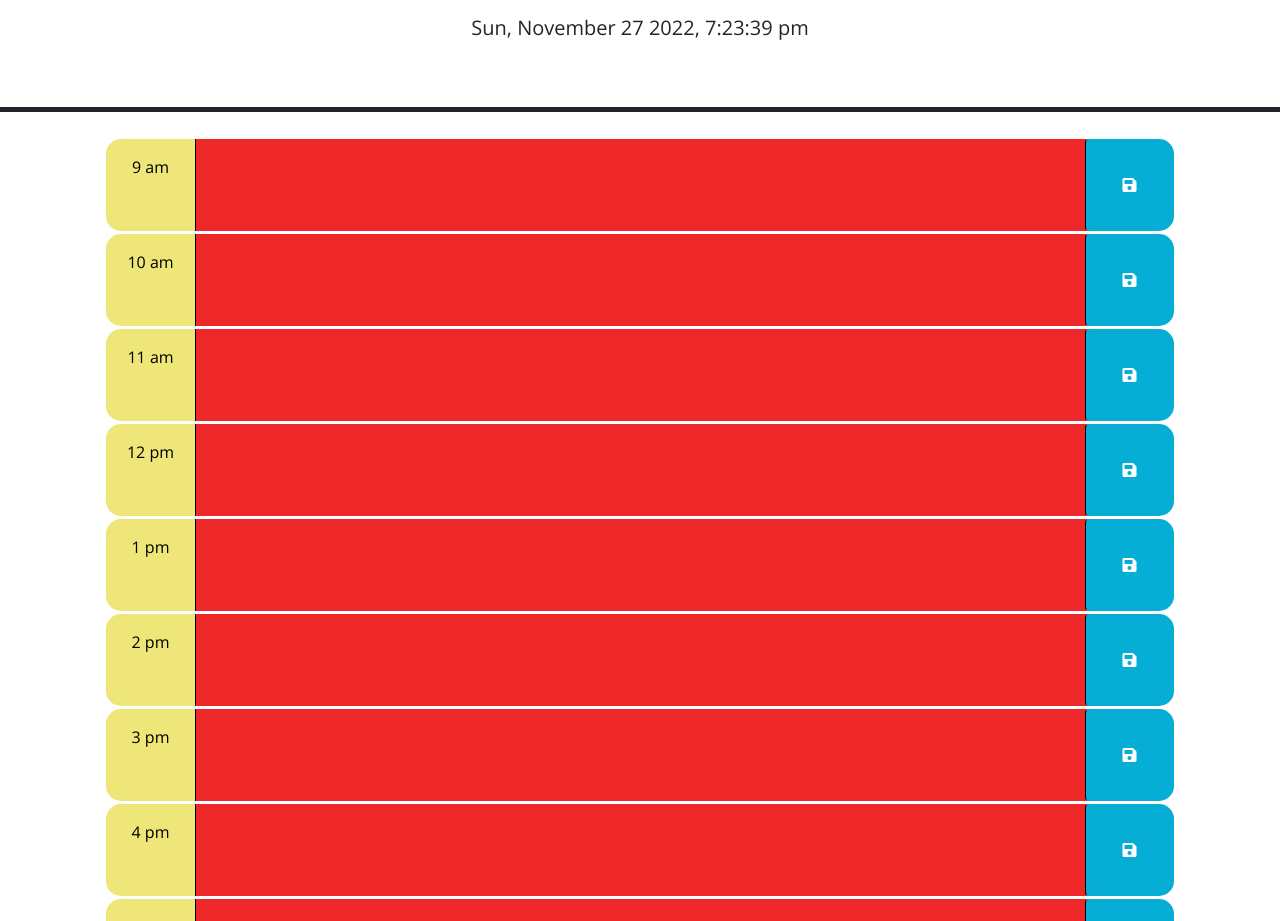
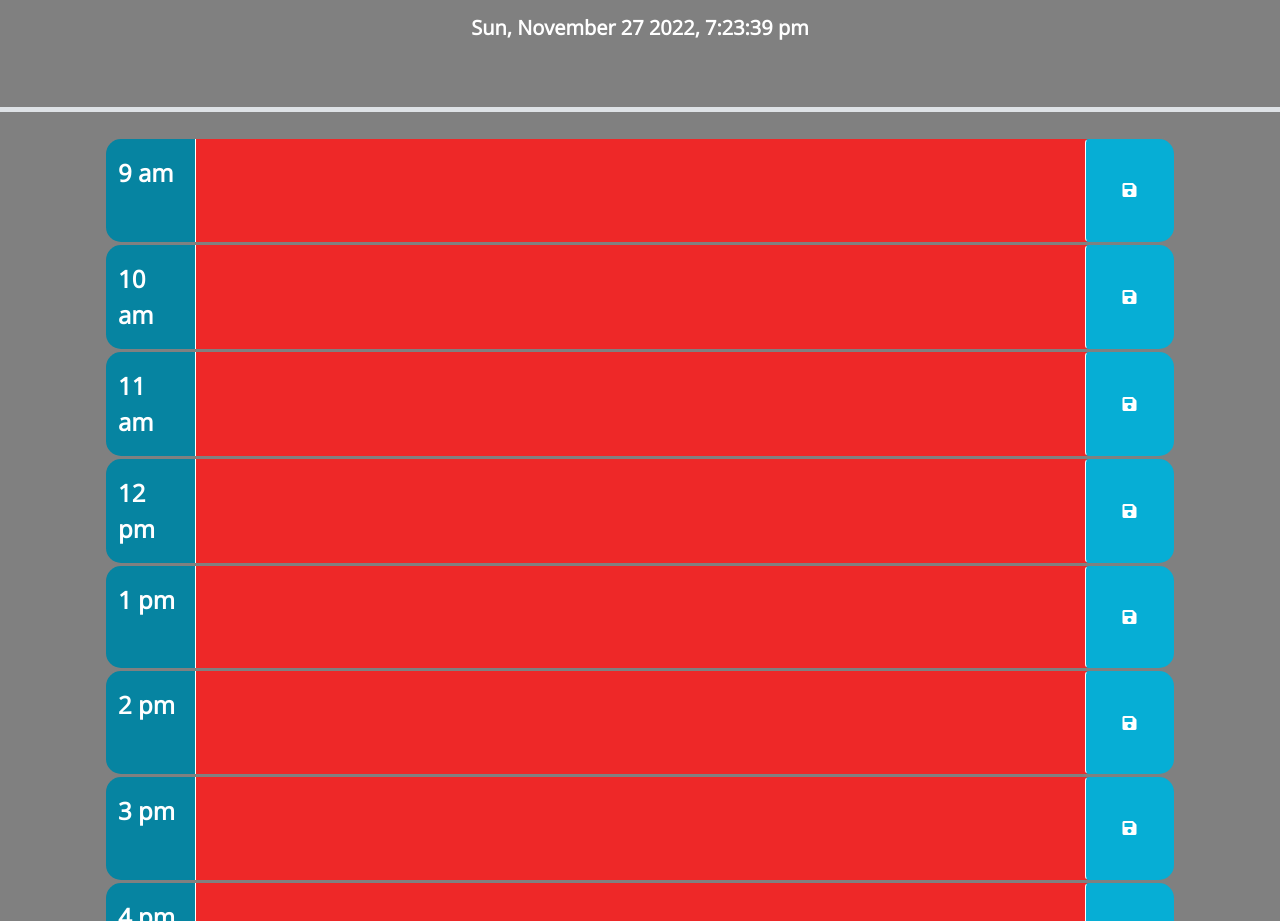
Before and after one commit to zMag33z/Week-5-Work-Day-Scheduler, a plain HTML site: page index.html in a window 1280 px wide. Shown: the part 166-1087 px from the top of the page. Drawn offline with nearby package versions, Linux system fonts and the light colour scheme.

Commit message:
Need to finish README

```diff
--- a/index.html
+++ b/index.html
@@ -23,79 +23,80 @@
   </head>
 
   <body>
-    <header class="p-5 mb-4 border-5 border-bottom border-dark text-center">
-      <h1 class="display-3">Work Day Scheduler</h1>
+    <header class="p-5 mb-4 border-5 border-bottom text-center">
+      <h1 class="display-3 font-weight">Work Day Scheduler</h1>
       <p class="lead">A simple calendar app for scheduling your work day</p>
-      <p id="currentDay" class="lead"></p>
+      <p id="currentDay" class="lead font-weight"></p>
     </header>
+
     <div class="container-lg px-5">
 
-      <div id="09" class="row time-block ">
-        <div class="col-2 col-md-1 hour text-center py-3">9 am</div>
+      <div id="09" class="row ">
+        <div class="col-2 col-md-1 hour py-3">9 am</div>
         <textarea class="col-8 col-md-10 description" rows="3"></textarea>
         <button class="btn saveBtn col-2 col-md-1" aria-label="save">
           <i class="fas fa-save" aria-hidden="true"></i>
         </button>
       </div>
 
-      <div id="10" class="row time-block ">
-        <div class="col-2 col-md-1 hour text-center py-3">10 am</div>
+      <div id="10" class="row ">
+        <div class="col-2 col-md-1 hour py-3">10 am</div>
         <textarea class="col-8 col-md-10 description" rows="3"></textarea>
         <button class="btn saveBtn col-2 col-md-1" aria-label="save">
           <i class="fas fa-save" aria-hidden="true"></i>
         </button>
       </div>
 
-      <div id="11" class="row time-block ">
-        <div class="col-2 col-md-1 hour text-center py-3">11 am</div>
+      <div id="11" class="row ">
+        <div class="col-2 col-md-1 hour py-3">11 am</div>
         <textarea class="col-8 col-md-10 description" rows="3"></textarea>
         <button class="btn saveBtn col-2 col-md-1" aria-label="save">
           <i class="fas fa-save" aria-hidden="true"></i>
         </button>
       </div>
 
-      <div id="12" class="row time-block ">
-        <div class="col-2 col-md-1 hour text-center py-3">12 pm</div>
+      <div id="12" class="row ">
+        <div class="col-2 col-md-1 hour py-3">12 pm</div>
         <textarea class="col-8 col-md-10 description" rows="3"></textarea>
         <button class="btn saveBtn col-2 col-md-1" aria-label="save">
           <i class="fas fa-save" aria-hidden="true"></i>
         </button>
       </div>
 
-      <div id="13" class="row time-block ">
-        <div class="col-2 col-md-1 hour text-center py-3">1 pm</div>
+      <div id="13" class="row ">
+        <div class="col-2 col-md-1 hour py-3">1 pm</div>
         <textarea class="col-8 col-md-10 description" rows="3"></textarea>
         <button class="btn saveBtn col-2 col-md-1" aria-label="save">
           <i class="fas fa-save" aria-hidden="true"></i>
         </button>
       </div>
 
-      <div id="14" class="row time-block ">
-        <div class="col-2 col-md-1 hour text-center py-3">2 pm</div>
+      <div id="14" class="row ">
+        <div class="col-2 col-md-1 hour py-3">2 pm</div>
         <textarea class="col-8 col-md-10 description" rows="3"></textarea>
         <button class="btn saveBtn col-2 col-md-1" aria-label="save">
           <i class="fas fa-save" aria-hidden="true"></i>
         </button>
       </div>
 
-      <div id="15" class="row time-block ">
-        <div class="col-2 col-md-1 hour text-center py-3">3 pm</div>
+      <div id="15" class="row ">
+        <div class="col-2 col-md-1 hour py-3">3 pm</div>
         <textarea class="col-8 col-md-10 description" rows="3"></textarea>
         <button class="btn saveBtn col-2 col-md-1" aria-label="save">
           <i class="fas fa-save" aria-hidden="true"></i>
         </button>
       </div>
 
-      <div id="16" class="row time-block ">
-        <div class="col-2 col-md-1 hour text-center py-3">4 pm</div>
+      <div id="16" class="row ">
+        <div class="col-2 col-md-1 hour py-3">4 pm</div>
         <textarea class="col-8 col-md-10 description" rows="3"></textarea>
         <button class="btn saveBtn col-2 col-md-1" aria-label="save">
           <i class="fas fa-save" aria-hidden="true"></i>
         </button>
       </div>
 
-      <div id="17" class="row time-block ">
-        <div class="col-2 col-md-1 hour text-center py-3">5 pm</div>
+      <div id="17" class="row ">
+        <div class="col-2 col-md-1 hour py-3">5 pm</div>
         <textarea class="col-8 col-md-10 description" rows="3"></textarea>
         <button class="btn saveBtn col-2 col-md-1" aria-label="save">
           <i class="fas fa-save" aria-hidden="true"></i>
--- a/script.js
+++ b/script.js
@@ -1,23 +1,34 @@
 /* Work Day Scheduler.*/
 
+/* Allow document to load first.*/
 $(document).ready(function(){
 
 /* Each button is tied to its own event to be saved to localstorage. */
-
   $('.saveBtn').each(function(){
   $(this).on('click', function(){
-    var eventTime = $(this).parent().attr('id');  // this button's parents attribute id name = ex:  9AM, 10AM, 11AM;  Used as key name.
-    var eventTxt = $(this).prev().val();
+    let eventTime = $(this).parent().attr('id');  // Each button's parent's attribute id name = ex:  '09', '10', '11';  Used as key name.
+    let eventTxt = $(this).prev().val();    //Grab each child's value that is before the button.
     localStorage.setItem(eventTime, eventTxt);
     })
   })
 
-    /* Checks each areas id to the time to change background to/from past present future. */
+/* Pulls saved events from Localstorage.
+   They are respective to their own parent.*/
+  $('.description').each(function(){
+    $(this).val(localStorage.getItem($(this).parent().attr('id')));
+  })
 
-  $('.hour').each(function(){
-    var rowTime = $(this).parent().attr('id');
-    var currentEvent = dayjs().format('HH');
-    if(rowTime > currentEvent){
+/* Displays current Day, Date, Time to the second.
+   Continuously checks current time to add class past/present/future.*/
+  setInterval(function(){
+
+    let reformatDate = dayjs().format('ddd, MMMM D YYYY, h:mm:ss a');
+    $('#currentDay').text(reformatDate); //display current time to the second.
+
+    $('.hour').each(function(){   //checks parents id to the current hour.
+      let rowTime = $(this).parent().attr('id');
+      let currentEvent = dayjs().format('HH');
+      if(rowTime > currentEvent){   //depending on eachother's value from one another change class.
         $(this).parent().removeClass('past').addClass('future');
       }else if(rowTime < currentEvent){
         $(this).parent().removeClass('present').addClass('past');
@@ -25,18 +36,10 @@ $(document).ready(function(){
         $(this).parent().removeClass('future').addClass('present');
       }
     })
+  }, 1000);
 
-    /* Pulls saved events from Localstorage to continually be displayed in text area */
+});
 
-  $('.description').each(function(){
-    $(this).val(localStorage.getItem($(this).parent().attr('id')));
-  })
 
-/* Displays current Day, Date, Time. */
 
-  function currentTime(){
-    var reformatDate = dayjs().format('ddd, MMMM D YYYY, h:mm:ss a');
-    $('#currentDay').text(reformatDate);
-  }
-  setInterval(currentTime, 1000);
-});
+/*  zMaG33z  */
--- a/style.css
+++ b/style.css
@@ -1,53 +1,56 @@
+/*Body's background and all fonts.*/
 body {
+    background-color: grey;
     font-family: 'Open Sans', sans-serif;
-    font-size: 16px;
   }
 
-  textarea {
+
+
+/*Header*/
+  header {
+    color: white;
+  }
+/*'h1'- Title and 'p'- Date.*/
+  .font-weight{
+    font-weight: 700;
+  }
+
+
+
+/*Row for all below.
+  Its class will take on past/present/future class through js.*/
+
+  .row {
+    border-radius: 20px;
+    border-top: 3px solid grey;
+  }
+
+/*Time left tab each row. Ex: 9 am.*/
+  .hour {
+    background-color: #0684a1;
+    border-top-left-radius: 15px;
+    border-bottom-left-radius: 15px;
+    color: white;
+    font-weight: 800;
+    font-size: 150%;
+  }
+
+/*Textareas*/
+  .description {
+    white-space: pre-wrap;
     background: transparent;
     border: none;
     resize: none;
-    color: #000000;
-    border-left: 1px solid black;
+    border-left: 1px solid white;
     padding: 10px;
-  }
-
-  .description {
-    white-space: pre-wrap;
-  }
-
-  .time-block {
-    border-radius: 20px;
-  }
-
-  .row {
-    border-top: 3px solid white;
-  }
-
-  .hour {
-    background-color: #eee678;
-    color: #000000;
-    border-top-left-radius: 15px;
-    border-bottom-left-radius: 15px;
-  }
-
-  .past {
-    background-color: #ee2828;
+    font-weight: 600;
+    font-size: 115%;
     color: white;
   }
 
-  .present {
-    background-color: #4685ce;
-    color: white;
-  }
-
-  .future {
-    background-color: #49aa49;
-    color: white;
-  }
-
+/*Buttons*/
   .saveBtn {
-    border-left: 1px solid black;
+    border-left: 1px solid white;
     border-top-right-radius: 15px;
     border-bottom-right-radius: 15px;
     background-color: #06aed5;
@@ -58,3 +61,21 @@ body {
     font-size: 20px;
     transition: all 0.3s ease-in-out;
   }
+
+
+
+/* Time Classes added to row class through js.*/
+  .past {
+    background-color: #ee2828;
+
+  }
+
+  .present {
+    background-color: #4685ce;
+
+  }
+
+  .future {
+    background-color: #49aa49;
+
+  }
```
Lines whose indentation alone changed are shown as unchanged.
